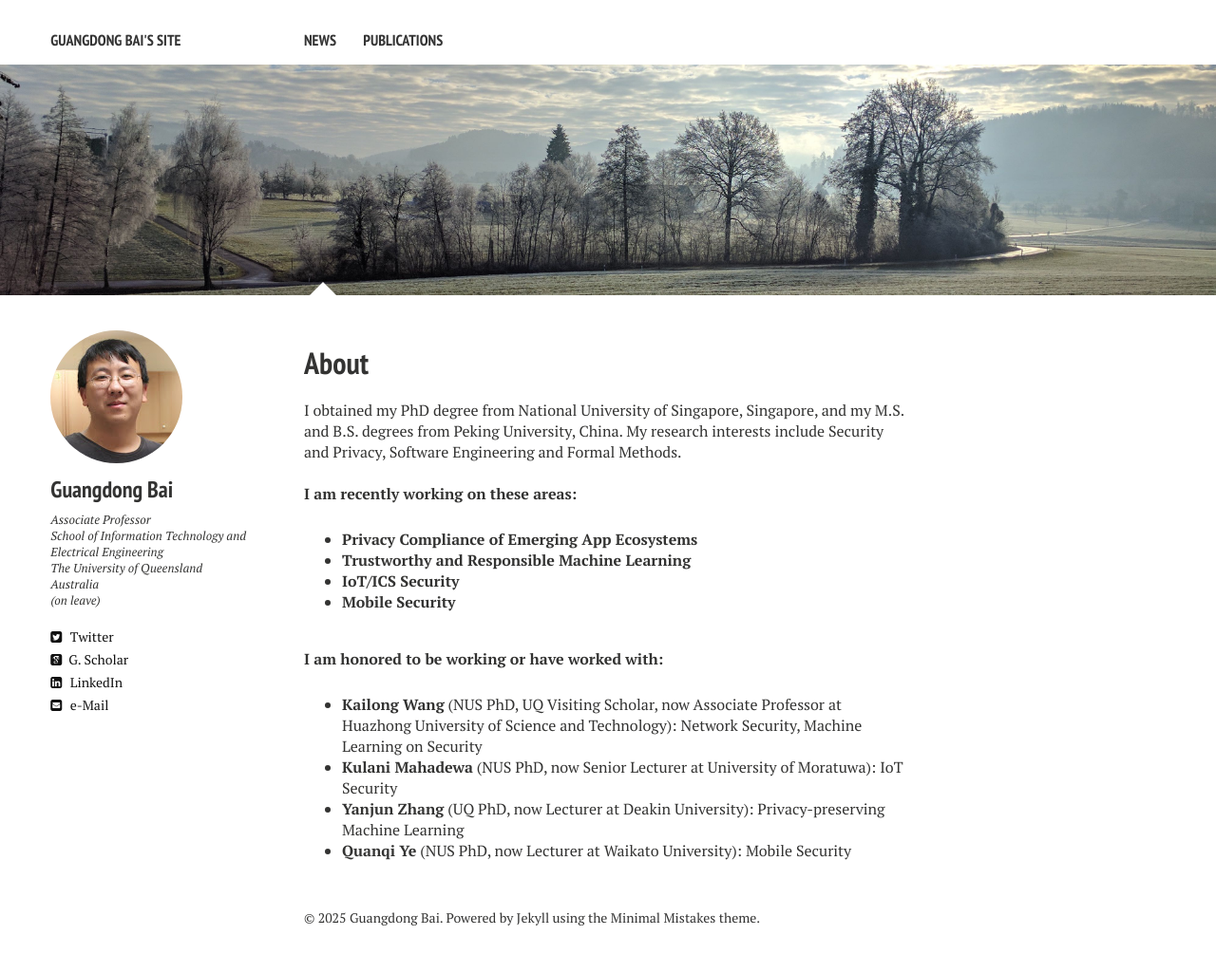
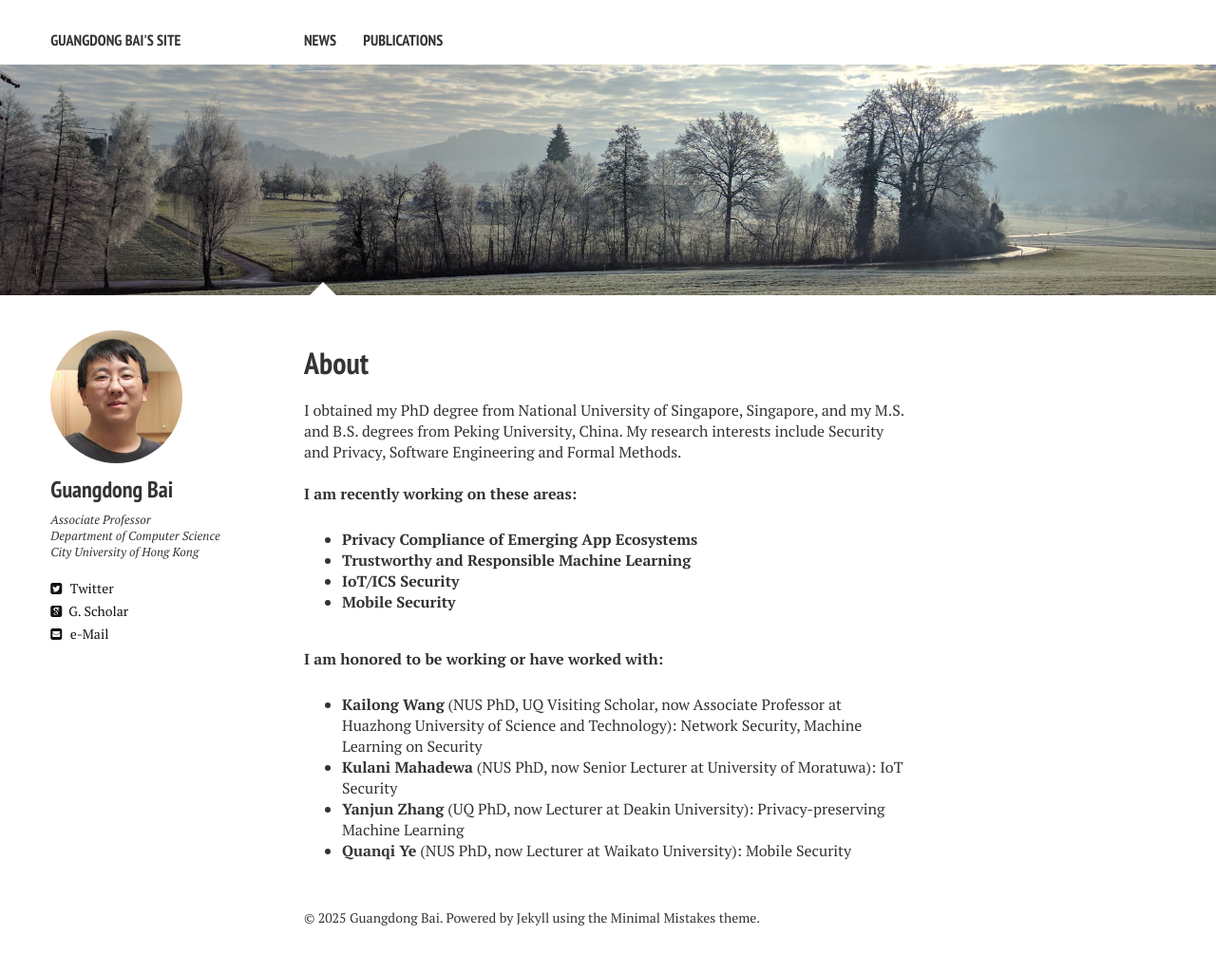
Before and after one commit to baigd/baigd.github.io, a Jekyll site: the page built from index.md, in a window 1280 px wide. Shown: the whole page at 95% size. Built offline with Jekyll 4.4.1, drawn with Linux system fonts in a browser that asks for light colours; nearby versions of some CDN libraries.

Commit message:
Update _config.yml

```diff
--- a/_config.yml
+++ b/_config.yml
@@ -11,11 +11,11 @@ url:              https://baigd.github.io
 owner:
   name:           Guangdong Bai
   avatar:         baigd.jpg
-  bio:            Associate Professor <br> School of Information Technology and Electrical Engineering <br> The University of Queensland<br> Australia <br> (on leave)<br>
+  bio:            Associate Professor <br> Department of Computer Science <br> City University of Hong Kong<br>
   email:          baiguangdong@gmail.com
   # Social networking links are used in author-bio sidebar. Update and remove as you like.
   twitter: baigd
-  linkedin: guangdong-bai-184899202
+  linkedin:
   google_scholar: 4TjSSaUAAAAJ
   google_plus:
   github:
```
